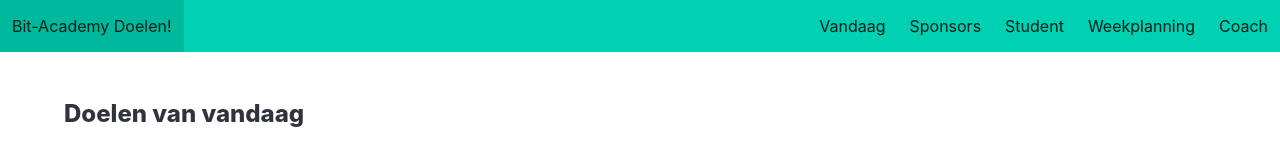
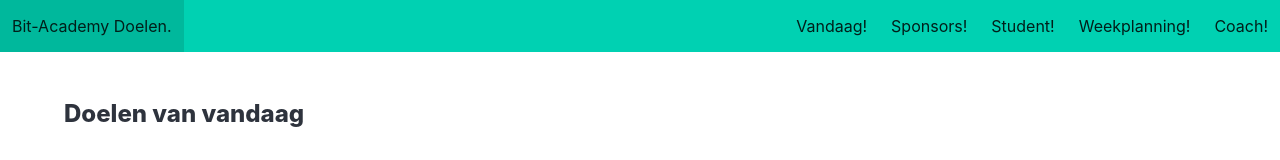
Before and after one commit to KaspermetdeK/Bulma-doelpagina, a plain HTML site: page index.html in a window 1280 px wide. Shown: the top 160 px of the page. Drawn offline with nearby package versions, Linux system fonts and the light colour scheme.

```diff
--- a/index.html
+++ b/index.html
@@ -10,7 +10,7 @@
 
   <nav class="navbar is-primary" role="navigation" aria-label="main navigation">
     <div class="navbar-brand">
-      <a class="navbar-item" href="#">Bit-Academy Doelen!</a>
+      <a class="navbar-item" href="#">Bit-Academy Doelen.</a>
       <a role="button" class="navbar-burger" aria-label="menu" aria-expanded="false" data-target="mainMenu">
         <span aria-hidden="true"></span>
         <span aria-hidden="true"></span>
@@ -20,11 +20,11 @@
 
     <div id="mainMenu" class="navbar-menu">
       <div class="navbar-end">
-        <a href="#overzicht" class="navbar-item">Vandaag</a>
-        <a href="sponsors.html" class="navbar-item">Sponsors</a>
-        <a href="#student" class="navbar-item">Student</a>
-        <a href="#weekplanning" class="navbar-item">Weekplanning</a>
-        <a href="coach.html" class="navbar-item">Coach</a>
+        <a href="#overzicht" class="navbar-item">Vandaag!</a>
+        <a href="sponsors.html" class="navbar-item">Sponsors!</a>
+        <a href="#student" class="navbar-item">Student!</a>
+        <a href="#weekplanning" class="navbar-item">Weekplanning!</a>
+        <a href="coach.html" class="navbar-item">Coach!</a>
       </div>
     </div>
   </nav>
```
